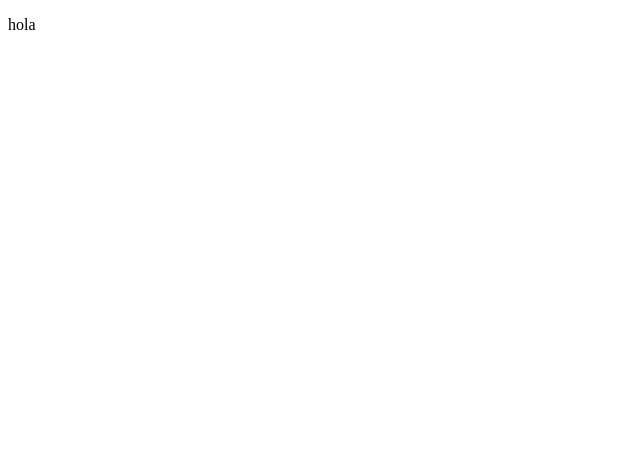
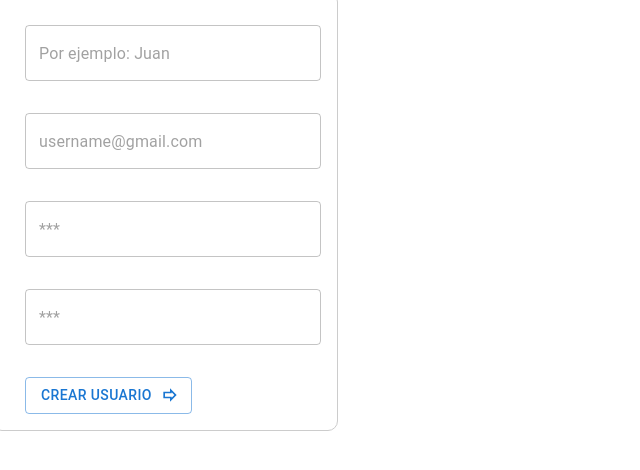
Before and after one commit to mrbanana24/InterviewUCC, a React (Vite) app in the folder front/: page / in a window 1280 px wide. Shown: the top 470 px of the page, without its empty margins (0-640 px from the left). Built offline with nearby package versions, Linux system fonts and the light colour scheme.

Commit message:
Create FormRegister and Screen Register

```diff
--- a/front/src/App.jsx
+++ b/front/src/App.jsx
@@ -1,8 +1,10 @@
+import RegisterForm from "./components/RegisterForm"
+
 function App() {
 
   return (
     <>
-      <p>hola</p>
+      <RegisterForm />
     </>
   )
 }
--- /dev/null
+++ b/front/src/components/Button/index.jsx
@@ -0,0 +1,20 @@
+import Button from "@mui/material/Button";
+import Stack from "@mui/material/Stack";
+
+// Regular Button
+const RButton = ({ text, action, icon }) => {
+  return (
+    <Stack direction="row" spacing={2}>
+      <Button
+        type="submit"
+        variant="outlined"
+        endIcon={icon}
+        onClick={() => action()}
+      >
+        {text}
+      </Button>
+    </Stack>
+  );
+};
+
+export default RButton;
--- /dev/null
+++ b/front/src/components/RegisterForm/index.jsx
@@ -0,0 +1,122 @@
+import {useState} from 'react';
+import { Formik, Form, Field } from 'formik';
+import { Grid, TextField } from '@mui/material';
+import RButton from '../Button';
+import ForwardOutlinedIcon from '@mui/icons-material/ForwardOutlined';
+import {createUser} from '../../utils/api';
+import {useNavigate} from "react-router-dom";
+import Snackbar from "../../components/Snackbar";
+import * as Yup from 'yup';
+
+
+const styles = {
+  form: {
+    minHeight: '40vh',
+    width: '90%',
+    maxWidth: '50vh',
+    border: '1px solid #ccc',
+    padding: '16px',
+    borderRadius: '10px',
+  },
+  input: {
+    width: '100%',
+    marginBottom: '16px',
+  },
+};
+
+const validationSchema = Yup.object().shape({
+  name_player: Yup.string()
+      .required('Este campo es obligatorio'),
+});
+
+const RegisterForm = () => {
+  // const navigate = useNavigate();
+  const [open, setOpen] = useState(false);
+  const [severity, setSeverity] = useState("success");
+  const [body, setBody] = useState("");
+
+  const handleClose = (reason) => {
+    if (reason === "clickaway") {
+      return;
+    }
+    setOpen(false);
+  };
+
+  return (
+    <Grid container>
+    <Formik
+      initialValues={{
+        username: '',
+        mail: '',
+        password: '',
+        confirmpassword: '',
+      }}
+      validationSchema={validationSchema}
+
+      onSubmit={(values) => {
+        console.log('values enviados', values);
+      }}
+    >
+      <Form>
+        <Grid container spacing={2} sx={styles.form}>
+          <Grid item xs={12}>
+            <Field
+              as={TextField}
+              id="username"
+              name="username"
+              placeholder="Por ejemplo: Juan"
+              fullWidth
+              sx={styles.input}
+            />
+          </Grid>
+          <Grid item xs={12}>
+            <Field
+              as={TextField}
+              id="mail"
+              name="mail"
+              placeholder="username@gmail.com"
+              fullWidth
+              sx={styles.input}
+            />
+          </Grid>
+          <Grid item xs={12}>
+            <Field
+              as={TextField}
+              id="password"
+              name="password"
+              placeholder="***"
+              fullWidth
+              sx={styles.input}
+            />
+          </Grid>
+          <Grid item xs={12}>
+            <Field
+              as={TextField}
+              id="confirmpassword"
+              name="confirmpassword"
+              placeholder="***"
+              fullWidth
+              sx={styles.input}
+            />
+          </Grid>
+          <Grid item xs={12}>
+            <RButton
+              text="Crear usuario"
+              action={() => console.log('Crear usuario')}
+              icon={<ForwardOutlinedIcon />}
+            />
+          </Grid>
+        </Grid>
+      </Form>
+    </Formik>
+    <Snackbar
+      open={open}
+      body={body}
+      severity={severity}
+      handleClose={handleClose}
+    />
+    </Grid>
+  );
+};
+
+export default RegisterForm;
--- /dev/null
+++ b/front/src/components/Snackbar/index.jsx
@@ -0,0 +1,30 @@
+import { Snackbar, Alert } from "@mui/material";
+
+export default function SnackbarWrapper({
+  open,
+  body,
+  severity,
+  handleClose,
+  ...otherProps
+}) {
+  const configSnackbar = {
+    open: open,
+    severity: severity,
+    onClose: handleClose,
+    autoHideDuration: 4000,
+    ...otherProps,
+  };
+
+  const configAlert = {
+    severity: severity,
+    onClose: handleClose,
+    variant: "filled",
+    width: "100%",
+  };
+
+  return (
+    <Snackbar {...configSnackbar}>
+      <Alert {...configAlert}>{body}</Alert>
+    </Snackbar>
+  );
+}
--- /dev/null
+++ b/front/src/utils/api.js
@@ -0,0 +1,3 @@
+export const createUser = (user) => {
+  console.log(user);
+};
```
Also changed, not shown: front/package.json (+8 -1 lines), front/src/screens/Register/index.jsx (added, +9 -0 lines), 2 other files (tests, documents, lock files or other folders).
